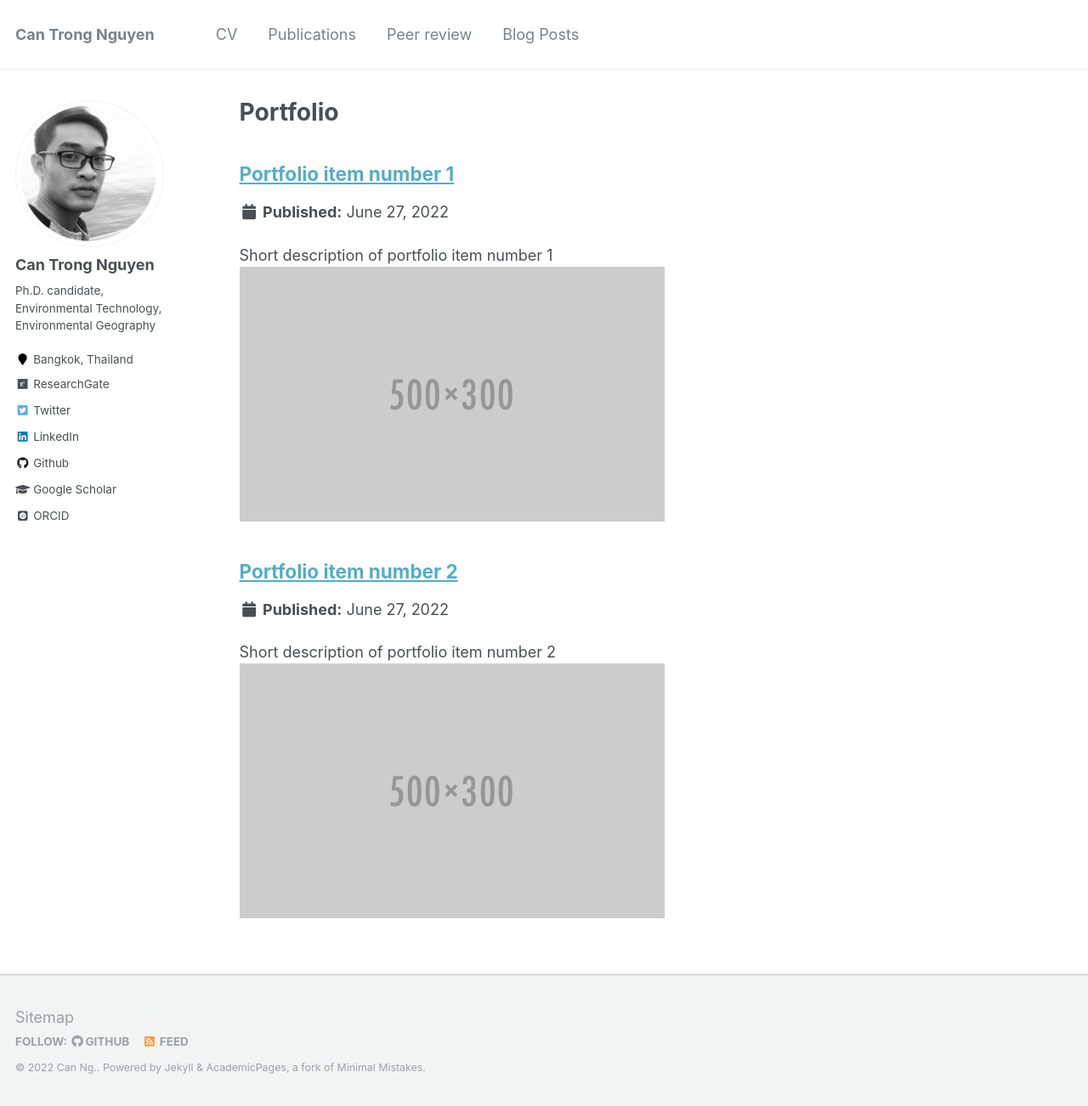
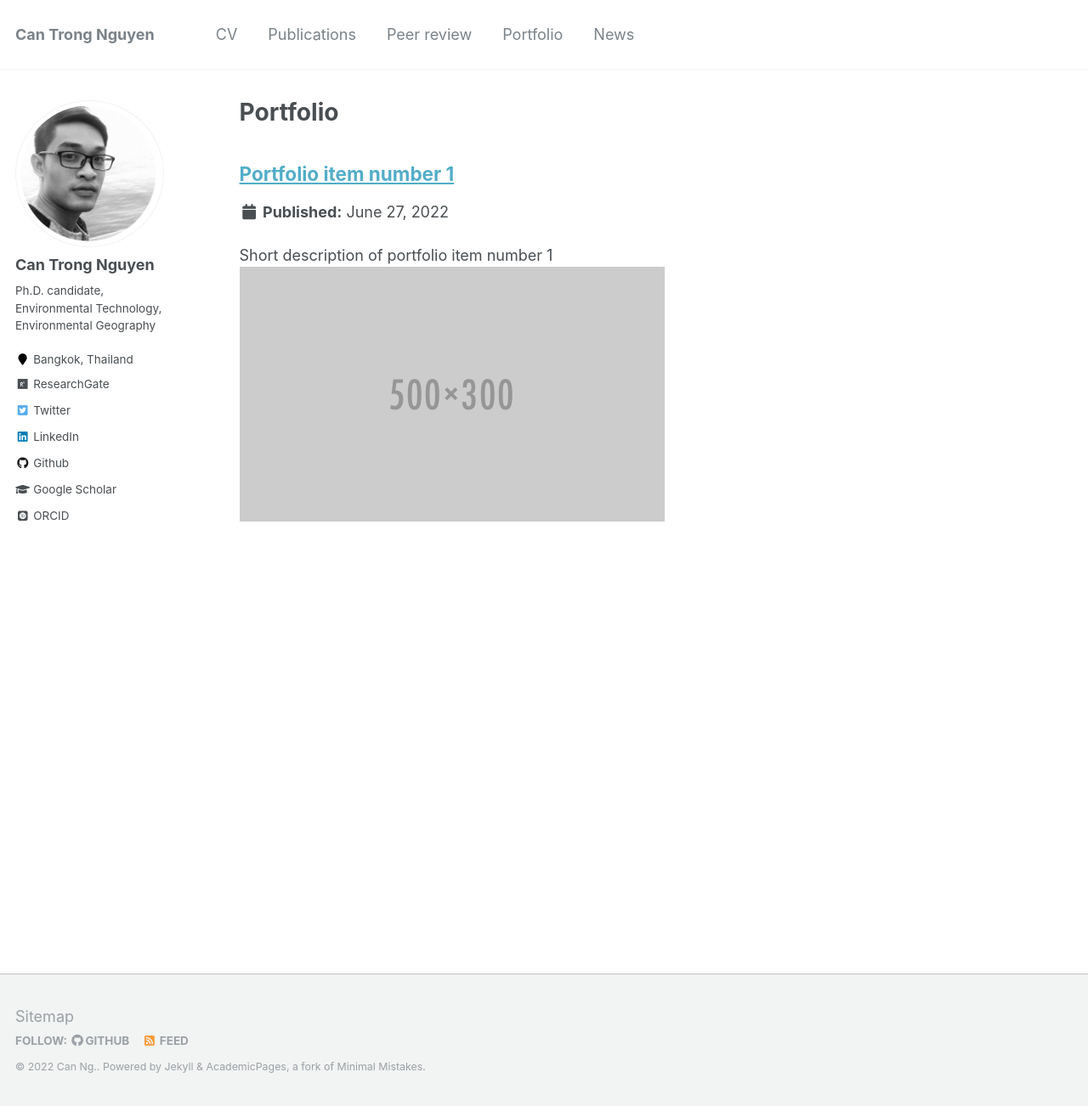
Before and after one commit to canng/oldsite, a Jekyll site: the page built from _pages/portfolio.html, in a window 1280 px wide and 1302 px high. Shown: the whole window at 85% size. Built offline with Jekyll 4.4.1, drawn with Linux system fonts in a browser that asks for light colours; some web fonts are replaced.

Commit message:
update site map

```diff
--- a/_data/navigation.yml
+++ b/_data/navigation.yml
@@ -16,10 +16,10 @@
 #  - title: "Teaching"
 #    url: /teaching/
 
-#  - title: "Portfolio"
-#    url: /portfolio/
+  - title: "Portfolio"
+    url: /portfolio/
 
-  - title: "Blog Posts"
+  - title: "News"
     url: /year-archive/
 
 #  - title: "Guide"
--- a/_portfolio/portfolio-2.html
+++ /dev/null
@@ -1,7 +0,0 @@
----
-title: "Portfolio item number 2"
-excerpt: "Short description of portfolio item number 2 <br/><img src='/images/500x300.png'>"
-collection: portfolio
----
-
-This is an item in your portfolio. It can be have images or nice text. If you name the file .md, it will be parsed as markdown. If you name the file .html, it will be parsed as HTML.
```
